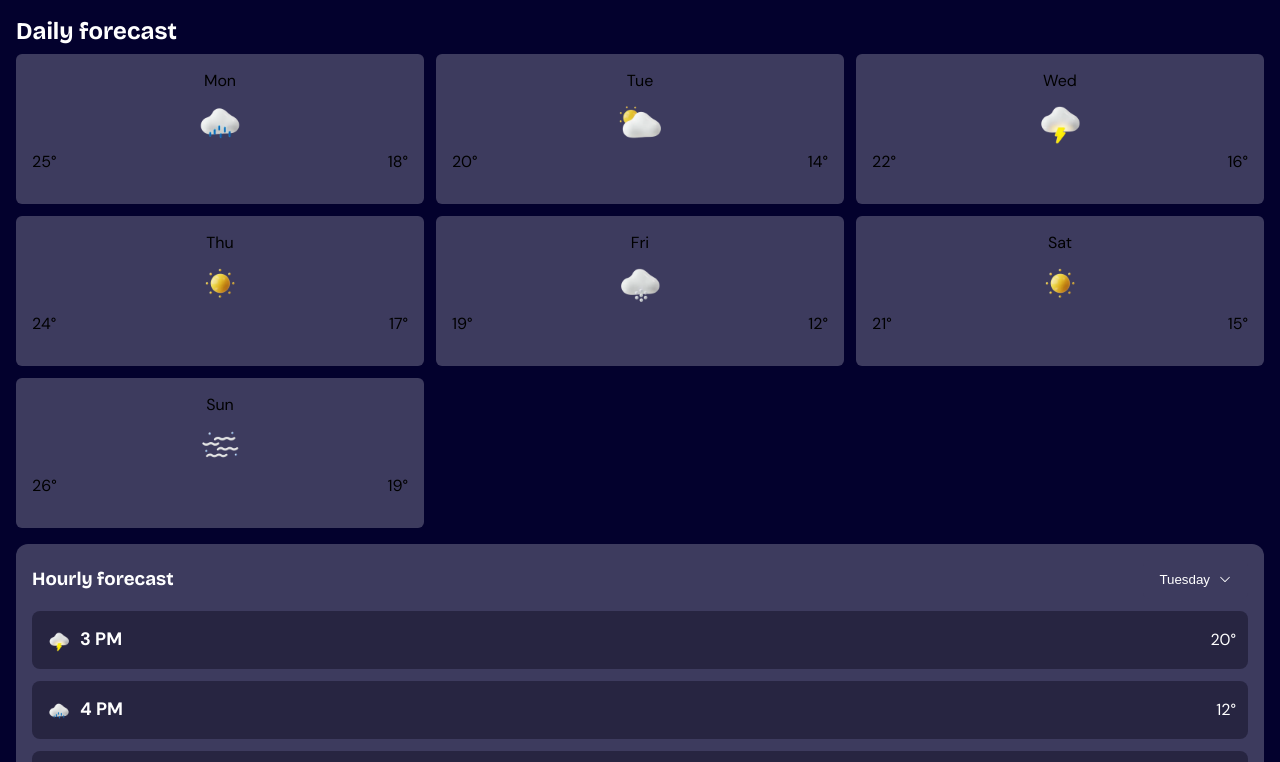
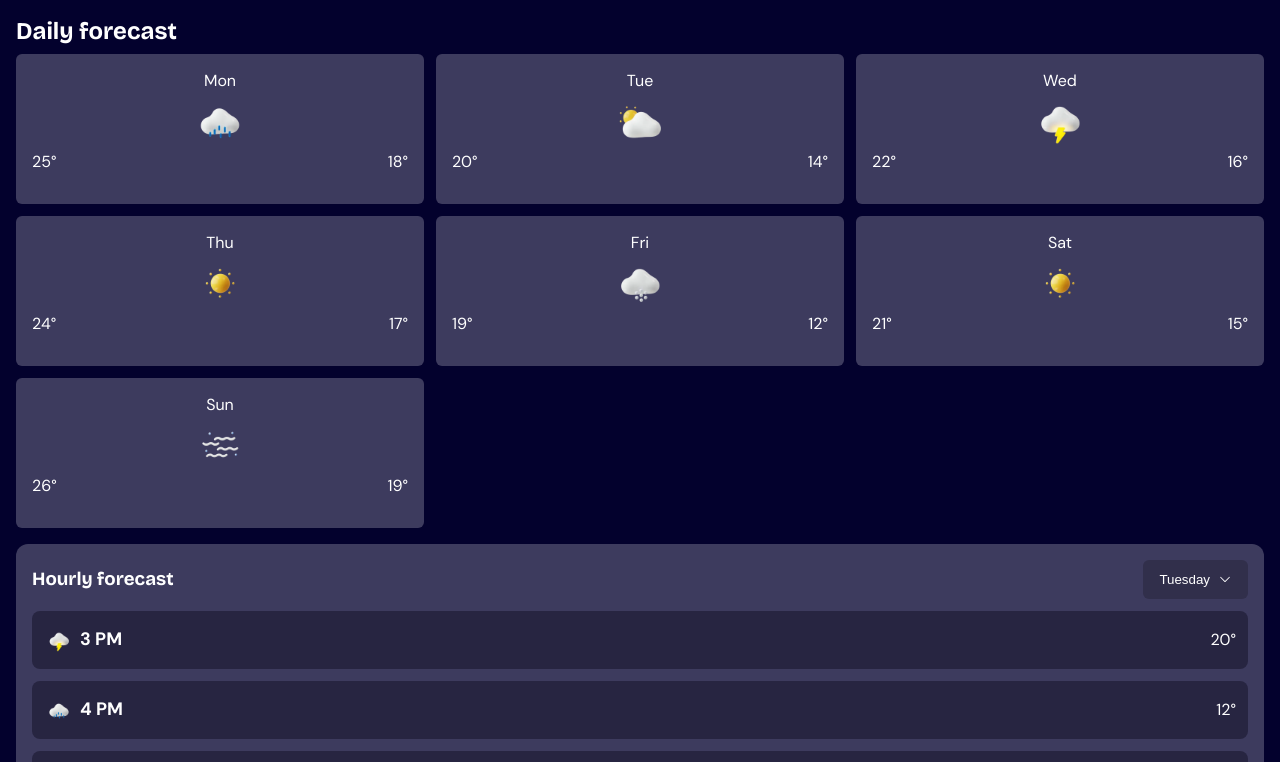
Before and after one commit to Ama678/weather-app, a plain HTML site: page index.html in a window 1280 px wide. Shown: the part 679-1441 px from the top of the page. Drawn offline with nearby package versions, Linux system fonts and the light colour scheme.

```diff
--- a/styles.css
+++ b/styles.css
@@ -36,8 +36,7 @@ h6 {
 
 p {
   line-height: 1.6;
-      color: var(--Neutral-0);
-
+  color: var(--Neutral-0);
 }
 
 nav {
@@ -131,7 +130,7 @@ main {
   height: 1.125rem;
 }
 
-.search-button{
+.search-button {
   padding: 0.5625rem 1.25rem 0.5625rem 1.25rem;
   border-radius: 6px;
   border: none;
@@ -154,12 +153,10 @@ main {
   flex-direction: column;
   justify-content: center;
   align-items: center;
-
 }
 
 .background {
   width: 100%;
-
 }
 
 .date {
@@ -207,8 +204,7 @@ main {
   border: none;
   background-color: var(--Neutral-600);
   padding: 1rem;
-   color: var(--Neutral-0);
-
+  color: var(--Neutral-0);
 }
 
 .forecast {
@@ -236,7 +232,7 @@ h2 {
   border: none;
   display: flex;
   flex-direction: column;
-
+  color: var(--Neutral-0);
   min-width: 80px;
   min-height: 150px;
   padding: 1rem;
@@ -273,18 +269,15 @@ h2 {
   gap: 0.75rem;
 }
 
-.day-checker{
- padding: 0.75rem 1rem;
-   border: none;
+.day-checker {
+  padding: 0.75rem 1rem;
+  border: none;
   border-radius: 6px;
-  background-color: var(--Neutral-600);
   display: flex;
   align-items: center;
   gap: 8px;
-    color: var(--Neutral-0);
-
-
-
+  color: var(--Neutral-0);
+  background-color: var(--Neutral-700);
 }
 
 .weather-and-day {
```
